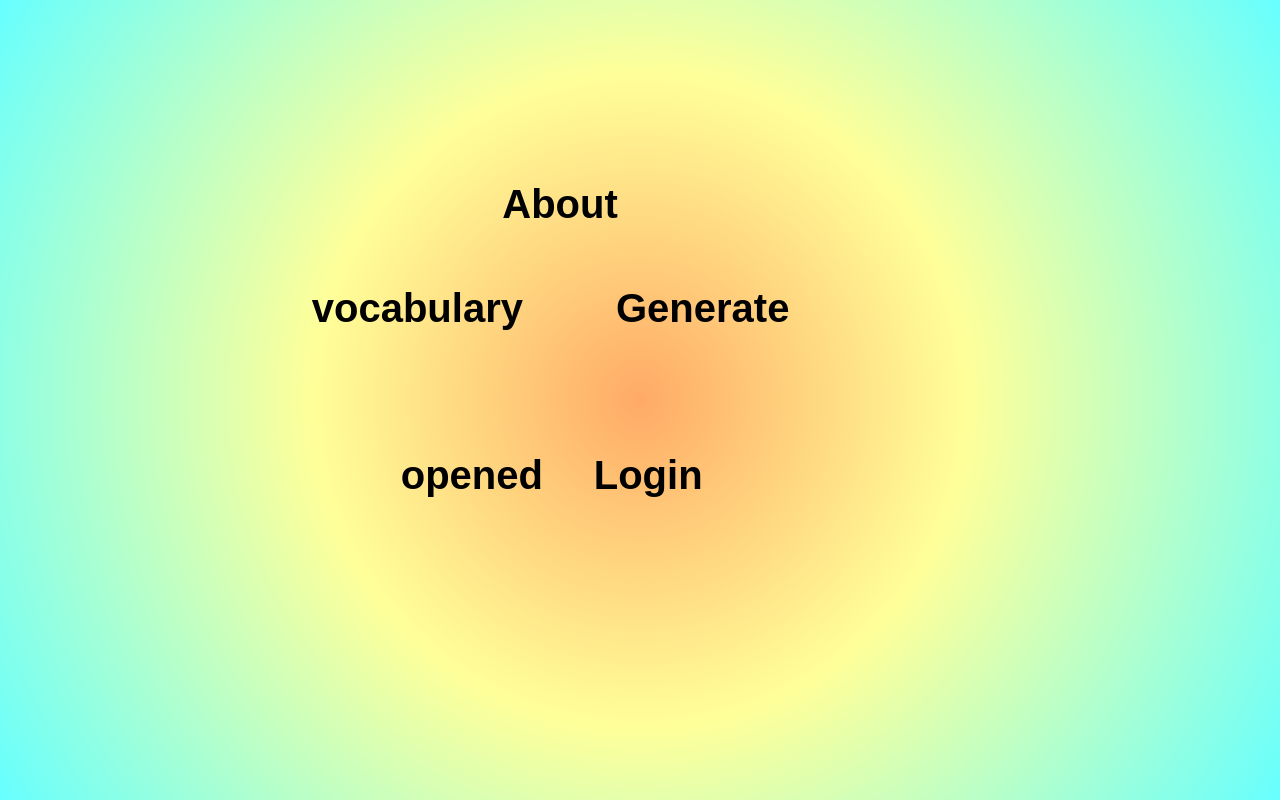
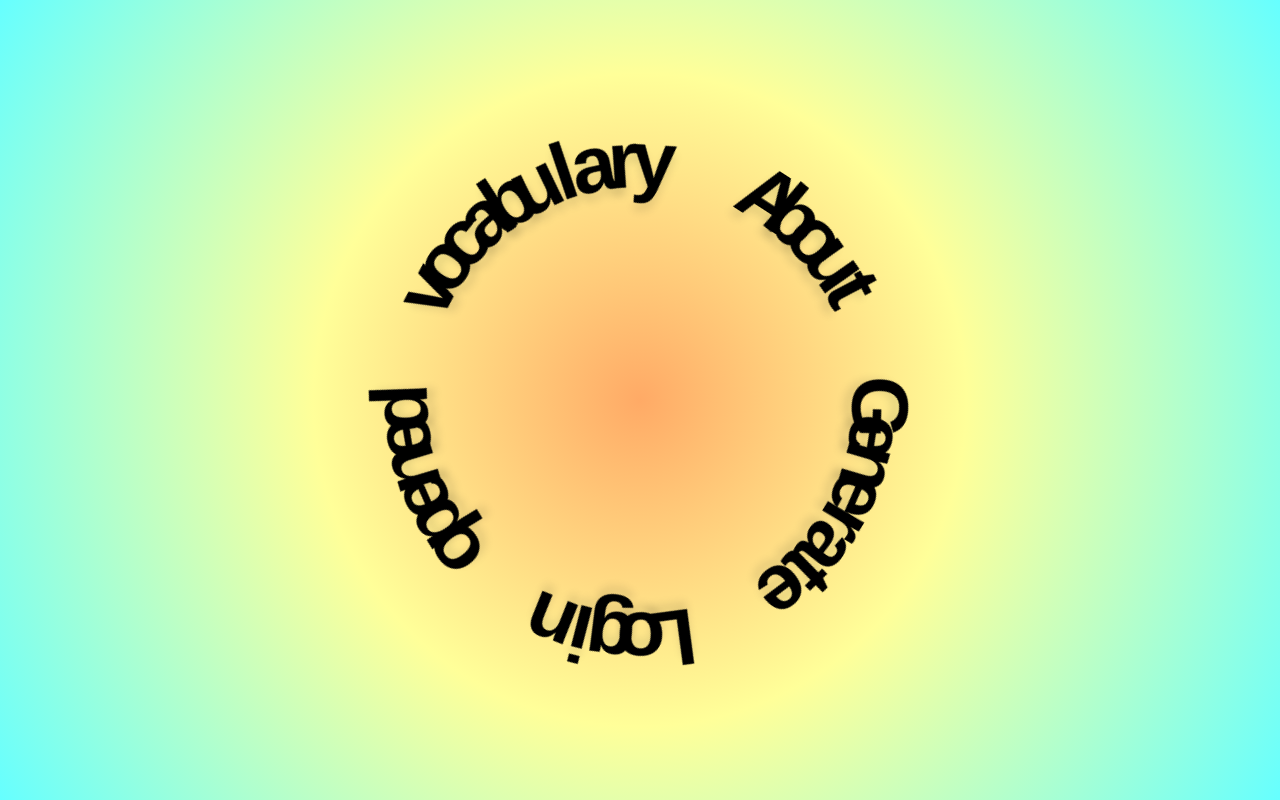
Before and after one commit to sakkom/generate-poeme-like-bip39, a Next.js app: page / in a window 1280 px wide. Built offline with nearby package versions, Linux system fonts and the light colour scheme; a web font is replaced by a local one.

Commit message:
fix vh -> dvh

```diff
--- a/src/Background.tsx
+++ b/src/Background.tsx
@@ -37,7 +37,7 @@ export const Background = ({ children }: { children: React.ReactNode }) => {
           ${whiteOYC.yellow} ${middleStop}%,
           ${whiteOYC.cyan} 100%
         )`,
-        minHeight: "100vh",
+        minHeight: "100dvh",
         width: "100%",
       }}
     >
--- a/src/app/open/page.tsx
+++ b/src/app/open/page.tsx
@@ -75,9 +75,8 @@ const CircularText = ({
                     left: `${x}vmin`,
                     top: `${y}vmin`,
                     fontSize: `${fontSize}vmin`,
-                    fontWeight: "bold",
-                    // color: "black",
-                    textShadow: "0px 1vmin 0px rgba(0, 0, 0, 0.1)",
+                    // fontWeight: "bold",
+                    color: "black",
                     // transform: `translate(-50%, -50%) rotate(${angle}rad)`,
                     // opacity: 1.0,
                     transform: `translate(-50%, -50%) rotate(${angle}rad)`,
--- a/src/app/page.tsx
+++ b/src/app/page.tsx
@@ -1,7 +1,6 @@
-"use client";
-import { NavigationRotate } from "../comps/NavigationRotate";
+import Link from "next/link";
 
-export default function Home() {
+export default function Page() {
   const items = [
     { text: "About", href: "/about" },
     { text: "Generate", href: "/generate" },
@@ -11,50 +10,93 @@ export default function Home() {
   ];
 
   return (
-    <>
     <div className="center">
       <div
         style={{
-            width: "80%",
           minHeight: "100dvh",
           display: "flex",
           justifyContent: "center",
           alignItems: "center",
-            position: "relative",
         }}
       >
-          {/* 円形配置のコンテナ */}
+        <CircularText items={items} />
+      </div>
+    </div>
+  );
+}
+
+const CircularText = ({
+  items,
+}: {
+  items: { text: string; href: string }[];
+}) => {
+  const fontSize = 10;
+  const radius = 30; // vmin
+  const gap = 3; // 単語間のgap（文字数相当）
+
+  // 総文字数 + gap計算
+  const totalChars = items.reduce((sum, item) => sum + item.text.length, 0);
+  const totalWithGaps = totalChars + items.length * gap;
+
+  let currentPosition = 0;
+
+  const lastWordIndex = items.length - 1;
+  const lastWordLength = items[lastWordIndex].text.length - 1;
+  const allCharsCompleteTime = lastWordIndex * 0.2 + lastWordLength * 0.03 + 1; // 1sはfadeIn時間
+
+  return (
     <div
       style={{
         position: "relative",
-              width: "400px",
-              height: "400px",
+        width: `${radius * 2}vmin`,
+        height: `${radius * 2}vmin`,
+        animation: "rotate 60s linear infinite",
       }}
     >
-            {items.map((item, index) => {
-              const angle =
-                ((2 * Math.PI) / items.length) * index - Math.PI / 2; // -90度からスタート
-              const radius = 150;
-              const x = 200 + Math.cos(angle) * radius;
-              const y = 200 + Math.sin(angle) * radius;
+      {items.map((item, itemIndex) => {
+        return (
+          <Link key={item.text} href={item.href}>
+            {item.text.split("").map((char, charIndex) => {
+              const angle = (currentPosition / totalWithGaps) * 2 * Math.PI;
+              const x = radius + Math.cos(angle - Math.PI / 2) * radius;
+              const y = radius + Math.sin(angle - Math.PI / 2) * radius;
+
+              currentPosition++;
+
+              const wordDelay = itemIndex * 0.2; // 各単語間0.2秒差
+              const charDelay = charIndex * 0.03; // 各文字間0.03秒差
+              const totalDelay = wordDelay + charDelay;
 
               return (
-                <div
-                  key={item.text}
+                <span
+                  key={`${item.text}-${charIndex}`}
                   style={{
                     position: "absolute",
-                    left: x - 80, // テキスト幅を考慮
-                    top: y - 30, // テキスト高さを考慮
-                    transform: "translate(-50%, -50%)", // 中心合わせ
+                    left: `${x}vmin`,
+                    top: `${y}vmin`,
+                    fontSize: `${fontSize}vmin`,
+                    fontWeight: "bold",
+                    // color: "black",
+                    // opacity: 0.6,
+                    // transform: `translate(-50%, -50%) rotate(${angle}rad)`,
+                    // opacity: 1.0,
+                    textShadow: "0vmin 1vmin 1vmin rgba(0, 0, 0, 0.1)",
+                    transform: `translate(-50%, -50%) rotate(${angle}rad)`,
+                    cursor: "pointer",
                   }}
                 >
-                  <NavigationRotate text={item.text} href={item.href} />
-                </div>
+                  {char}
+                </span>
+              );
+            })}
+            {itemIndex < items.length - 1 &&
+              (() => {
+                currentPosition += gap;
+                return null;
+              })()}
+          </Link>
         );
       })}
     </div>
-        </div>
-      </div>
-    </>
   );
-}
+};
```
Lines whose indentation alone changed are shown as unchanged.
